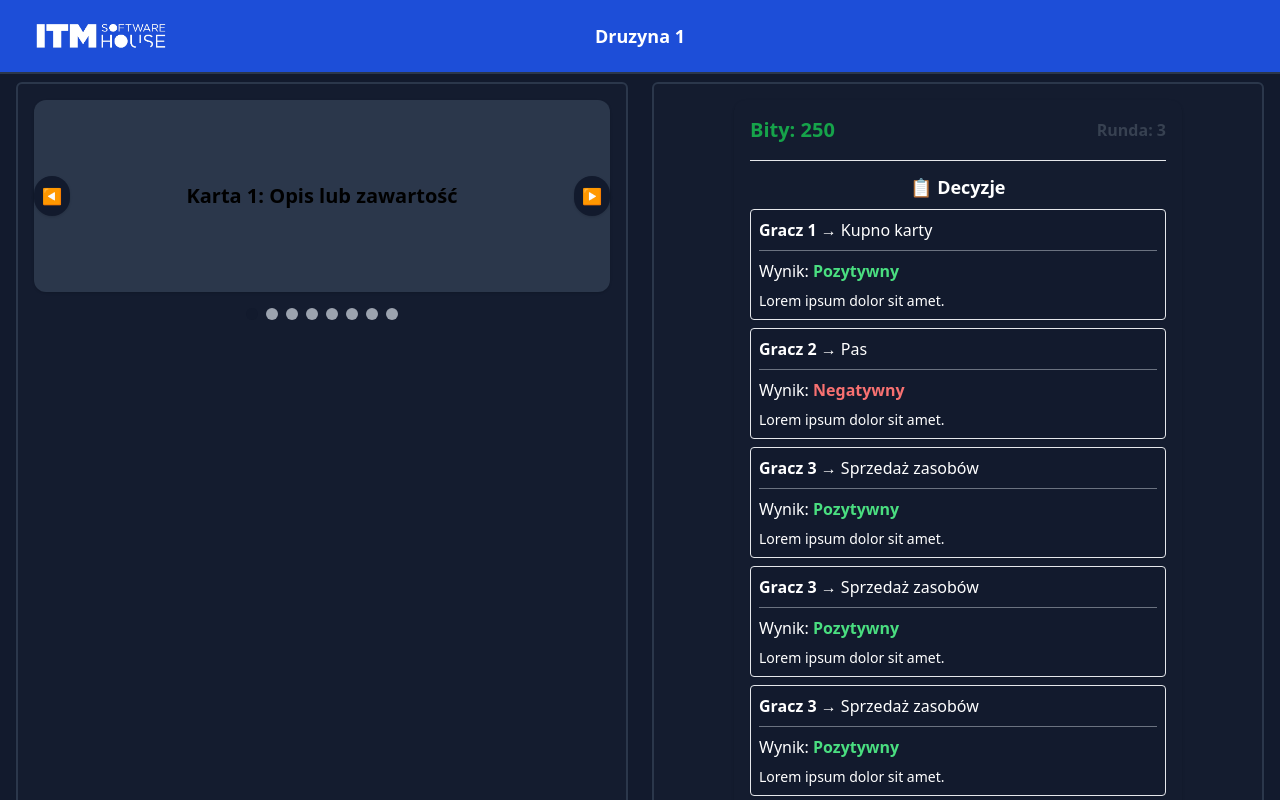
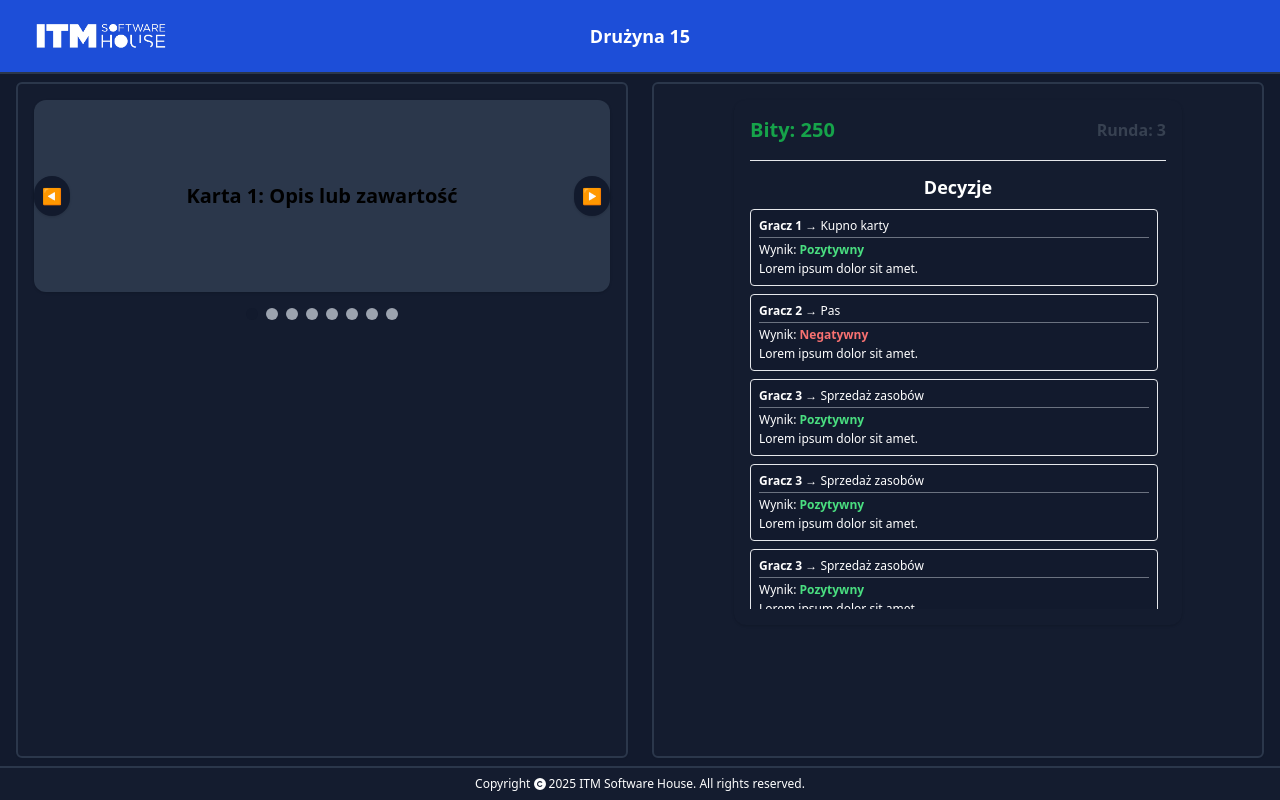
Before and after one commit to Kalimedess/ITM_ProjektZespo-owy, a Vue app in the folder frontend/: page /player in a window 1280 px wide. Shown: the top 800 px of the page. Built offline with nearby package versions, Linux system fonts and the light colour scheme; no server answers; what tailwindcss-animated would draw is missing.

Commit message:
Prepared palyer navbar for db data

```diff
--- a/frontend/src/components/navbars/playerNavbar.vue
+++ b/frontend/src/components/navbars/playerNavbar.vue
@@ -1,18 +1,27 @@
 <template>
-    <nav class="w-full bg-blue-700 py-3 px-6 flex flex-row justify-between items-center border-b-2 border-lgray-accent">
+    <nav :class="navClasses">
       <div>
         <img :src="logo" class="h-12" alt="ITM logo">
       </div>
 
       <div class="absolute left-1/2 transform -translate-x-1/2">
-            <h1 class="text-lg font-semibold text-white">Druzyna 1</h1>
+        <h1 class="text-lg font-semibold text-white">{{ teamName }}</h1>
       </div>
     </nav>
   </template>
 
-
   <script setup>
-
+  import { ref, computed } from 'vue'
   import logo from '@/assets/logos/ITM_poziom_biale.png'
 
+  // Zmienna koloru tła
+  const navBgColor = ref('bg-blue-700')
+
+  // Zmienna z nazwą drużyny
+  const teamName = ref('Drużyna 15')
+
+  // Klasa CSS dla nav
+  const navClasses = computed(() =>
+    `w-full ${navBgColor.value} py-3 px-6 flex flex-row justify-between items-center border-b-2 border-lgray-accent`
+  )
   </script>
--- a/frontend/src/components/playerComponents/playerMenu.vue
+++ b/frontend/src/components/playerComponents/playerMenu.vue
@@ -10,28 +10,38 @@
         </div>
       </div>
 
-      <!-- Tabela decyzji -->
+      <!-- Tabela decyzji ze scrollowaniem i mniejszym rozmiarem -->
     <div class="border-t pt-3">
-        <h2 class="text-lg font-semibold mb-2 text-white">📋 Decyzje</h2>
-        <ul class="space-y-2">
+      <h2 class="text-lg font-semibold mb-2 text-white">Decyzje</h2>
+
+      <!-- Dodany kontener ze scrollowaniem -->
+      <div class="max-h-[400px] overflow-y-auto pr-2">
+        <ul class="space-y-2 text-sm">
           <li
             v-for="(decision, index) in decisions"
             :key="index"
-            class="border pt-2 bg-primary text-white text-left p-2 rounded shadow-sm space-y-2">
+            class="border bg-primary text-white text-left p-2 rounded shadow-sm space-y-1 text-xs leading-tight">
+
             <div><strong>{{ decision.player }}</strong> → {{ decision.choice }}</div>
-            <div class="border-t border-gray-500 w-full"></div>
-            <div>Wynik:
-              <span class="font-semibold"
+            <div class="border-t border-gray-500 w-full my-1"></div>
+            <div>
+              Wynik:
+              <span
+                class="font-semibold"
                 :class="{
                   'text-green-400': decision.result === 'Pozytywny',
-                'text-red-400': decision.result === 'Negatywny'}">
+                  'text-red-400': decision.result === 'Negatywny'
+                }"
+              >
                 {{ decision.result }}
-              </span></div>
-              <p class="text-sm text-white">
+              </span>
+            </div>
+            <p class="text-xs text-white">
               {{ decision.description }}
             </p>
           </li>
         </ul>
+      </div>
   </div>
 </div>
   </template>
--- a/frontend/src/views/admin/cheatSheetView.vue
+++ b/frontend/src/views/admin/cheatSheetView.vue
@@ -2,24 +2,40 @@
   <div class="w-full h-full flex-1 flex flex-col justify-center items-center text-center text-white">
     <h1 class="m-8 font-nasalization text-7xl">Drzewo decyzji</h1>
 
+    <!-- Obrazek drzewa decyzji -->
     <img
       :src="drzewko"
       :style="{ width: imageWidth, maxWidth: '100%' }"
       class="w-100 border-2 border-lgray-accent p-2 overflow-hidden rounded-md transition-all duration-300 cursor-pointer"
-      alt="ITM logo"
+      alt="Drzewo decyzji"
       @click="toggleImageSize"
     />
 
-    <!-- Przycisk otwierający PDF -->
-    <div class="mt-4 mb-4 flex gap-4">
+    <!-- Panel z wyborem PDF i przyciskami -->
+    <div class="mt-4 mb-4 flex gap-4 items-center">
+      <!-- Select z wyborem PDF -->
+      <select
+        v-model="selectedPDF"
+        class="px-4 py-2 bg-white text-black rounded-md border border-gray-300"
+      >
+        <option
+          v-for="(pdf, index) in availablePDFs"
+          :key="index"
+          :value="pdf.path"
+        >
+          {{ pdf.name }}
+        </option>
+      </select>
+
+      <!-- Przycisk otwarcia PDF -->
       <button
         @click="openPDF"
         class="px-4 py-2 bg-blue-600 rounded-md hover:bg-blue-700 transition-colors"
       >
-        Otwórz instrukcję PDF
+        Otwórz PDF
       </button>
 
-      <!-- Nowy przycisk otwierający PDF w nowej karcie -->
+      <!-- Przycisk otwarcia PDF w nowej karcie -->
       <button
         @click="openPDFInNewTab"
         class="px-4 py-2 bg-green-600 rounded-md hover:bg-green-700 transition-colors"
@@ -28,8 +44,12 @@
       </button>
     </div>
 
-    <!-- Otwarte okna z PDF -->
-    <div v-for="(window, index) in pdfWindows" :key="index" class="mt-6 w-[80%] h-[500px] border border-gray-500 rounded-md relative">
+    <!-- Otwarte PDF-y w iframe -->
+    <div
+      v-for="(window, index) in pdfWindows"
+      :key="index"
+      class="mt-6 w-[80%] h-[500px] border border-gray-500 rounded-md relative"
+    >
       <button
         @click="closePDF(index)"
         class="px-4 py-2 absolute top-2 right-2 text-white bg-red-600 rounded-full w-8 h-8 flex items-center justify-center hover:bg-red-700"
@@ -37,21 +57,37 @@
         &times;
       </button>
       <iframe
-        :src="pdfSrc"
+        :src="selectedPDF"
         class="w-full h-full rounded-md"
       ></iframe>
     </div>
   </div>
-  <div>
-  </div>
 </template>
 
 <script setup>
-import { ref } from 'vue'
+import { ref, computed } from 'vue'
 import drzewko from '@/assets/viewPNGs/DrzewoDecyzji.png'
-import pdfPath from '@/assets/documents/DIGITAL-WARS_instrukcja_final.pdf'
 
-// Obsługa rozmiaru obrazka
+// Lista dostępnych PDF-ów
+const availablePDFs = [
+  {
+    name: 'Instrukcja główna',
+    path: new URL('@/assets/documents/DIGITAL-WARS_instrukcja_final.pdf', import.meta.url).href,
+  },
+  {
+    name: 'Dodatek 1',
+    path: new URL('@/assets/documents/dodatek1.pdf', import.meta.url).href,
+  },
+  {
+    name: 'Dodatek 2',
+    path: new URL('@/assets/documents/dodatek2.pdf', import.meta.url).href,
+  }
+]
+
+const selectedPDF = ref(availablePDFs[0].path)
+const pdfWindows = ref([])
+
+// Rozmiar obrazka
 const isZoomed = ref(false)
 const imageWidth = ref('300px')
 function toggleImageSize() {
@@ -59,10 +95,7 @@ function toggleImageSize() {
   imageWidth.value = isZoomed.value ? '800px' : '300px'
 }
 
-// Obsługa otwierania PDF
-const pdfWindows = ref([])
-const pdfSrc = pdfPath
-
+// Obsługa PDF
 function openPDF() {
   pdfWindows.value.push({})
 }
@@ -72,6 +105,6 @@ function closePDF(index) {
 }
 
 function openPDFInNewTab() {
-  window.open(pdfSrc, '_blank')
+  window.open(selectedPDF.value, '_blank')
 }
 </script>
```
Lines whose indentation alone changed are shown as unchanged.
